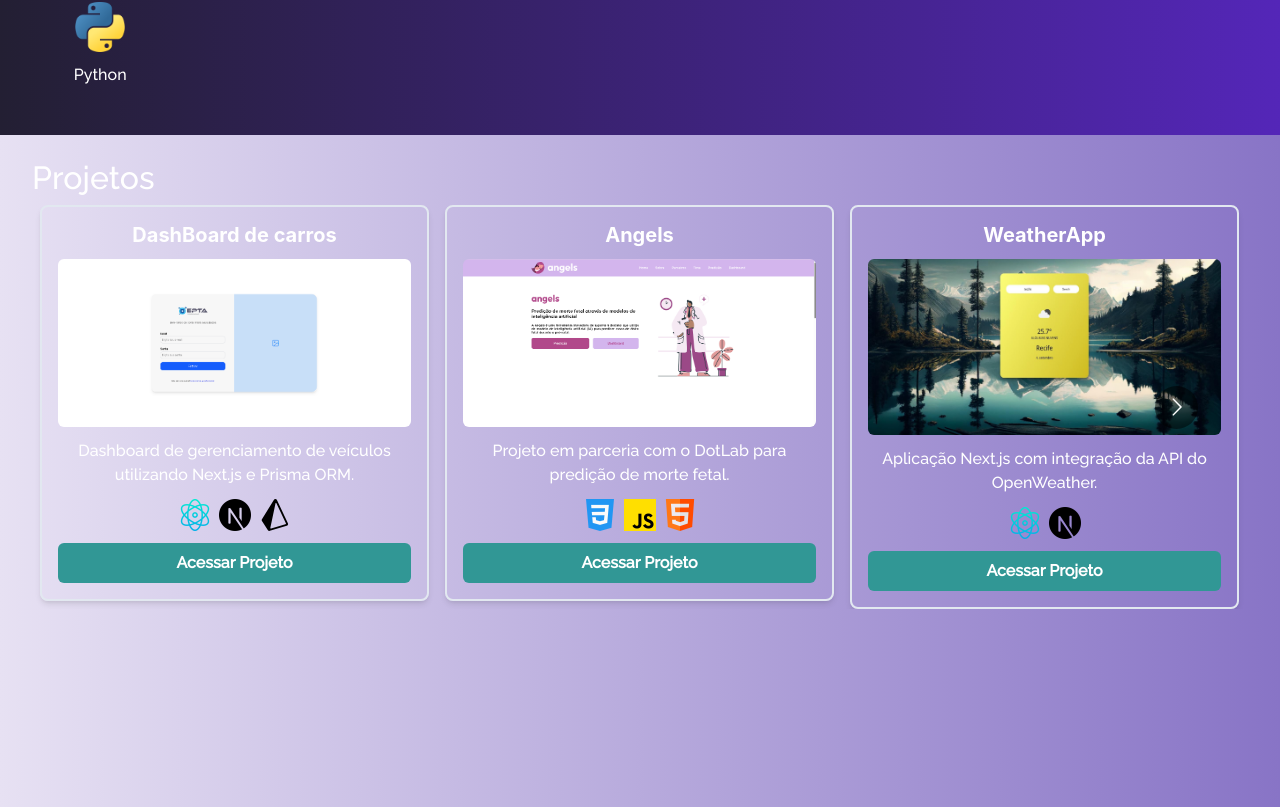
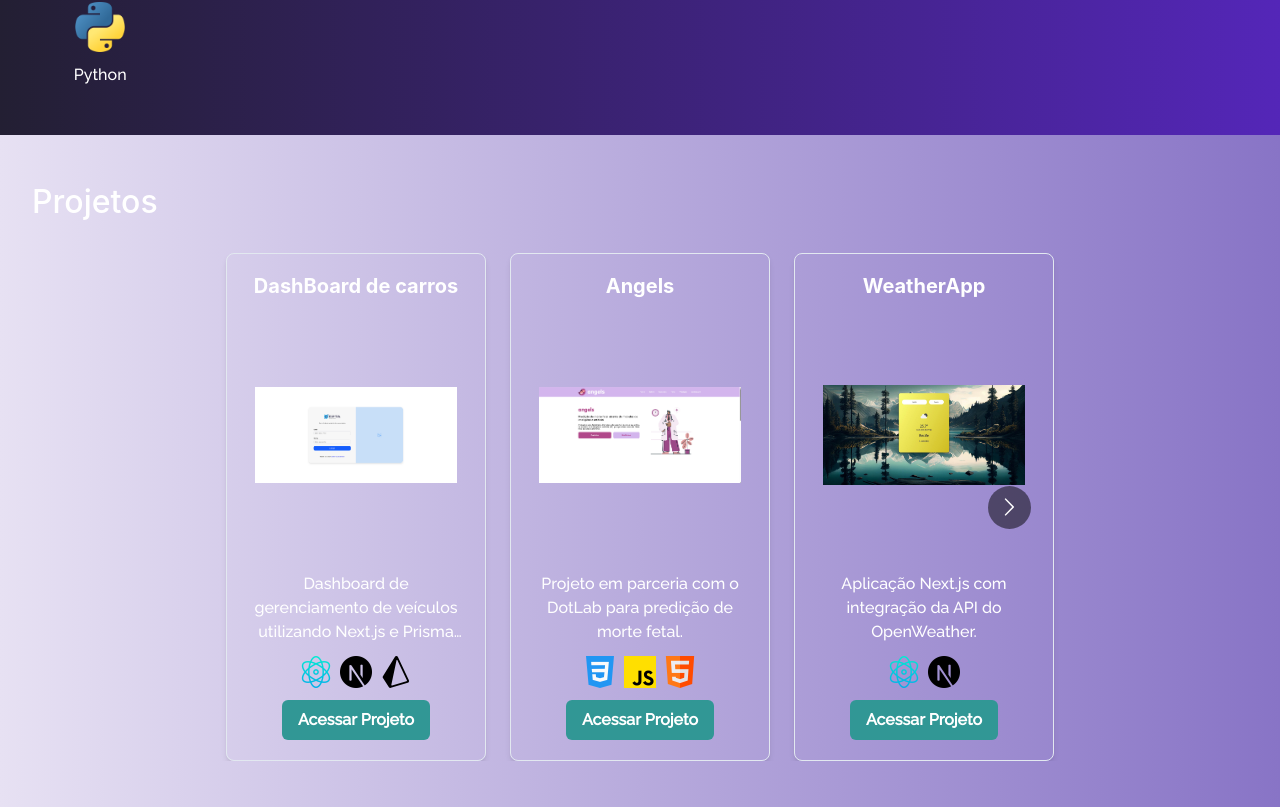
Before and after one commit to ArturJordaoo/PortFolio-2.0, a React (Vite) app: page / in a window 1280 px wide. Shown: the part 2233-3040 px from the top of the page. Built offline with nearby package versions, Linux system fonts and the light colour scheme.

Commit message:
updates
PROJETOS

```diff
--- a/src/components/Projetos.tsx
+++ b/src/components/Projetos.tsx
@@ -106,27 +106,29 @@ export function Projetos() {
 
   return (
     <section id="project">
+      <Heading mb={8}>
         <h2>Projetos</h2>
-      <div className="project-container">
+      </Heading>
+
+      <Box display="flex" justifyContent="center" alignItems="center" w="100%">
+        <Box maxW="70%" w="100%">
           <Carousel
             responsive={responsive}
             infinite={false}
             autoPlay={false}
             keyBoardControl
+            itemClass="carousel-item-padding"
           >
             {projetos.map((projeto) => (
               <Box
                 key={projeto.nome}
-              p={4}
-              borderWidth="2px"
+                p={5}
+                borderWidth="1px"
                 borderRadius="lg"
                 shadow="md"
+                transition="transform 0.2s"
+                _hover={{ transform: 'translateY(-2px)', shadow: 'lg' }}
                 textAlign="center"
-              mx={2}
-              display="flex"
-              flexDirection="column"
-              justifyContent="space-between"
-              minH="380px"
               >
                 <Heading as="h3" size="md" mb={3}>
                   {projeto.nome}
@@ -135,13 +137,17 @@ export function Projetos() {
                 <ChakraImage
                   src={projeto.imagem}
                   alt={projeto.nome}
-                className="imagensProjeto"
                   borderRadius="md"
-                objectFit="cover"
+                  h="250px"
+                  w="100%"
+                  objectFit="contain"
+                  p={2}
                   mb={3}
                 />
 
-              <Text mb={3}>{projeto.descricao}</Text>
+                <Text mb={3} noOfLines={3}>
+                  {projeto.descricao}
+                </Text>
 
                 <Wrap spacing="0.5rem" mb={3} justify="center">
                   {projeto.habilidades.map((h) =>
@@ -170,7 +176,8 @@ export function Projetos() {
               </Box>
             ))}
           </Carousel>
-      </div>
+        </Box>
+      </Box>
     </section>
   );
 }
--- a/src/css/project.css
+++ b/src/css/project.css
@@ -5,5 +5,8 @@
     rgb(231, 225, 243)
   );
   min-height: 100vh;
-  padding: 1.5rem 2rem;
+  padding: 3rem 2rem;
 }
+.carousel-item-padding {
+  padding: 0 12px;
+}
```
Lines whose indentation alone changed are shown as unchanged.
